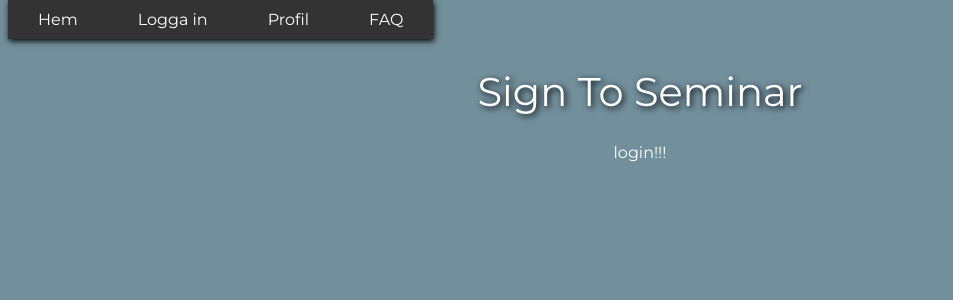
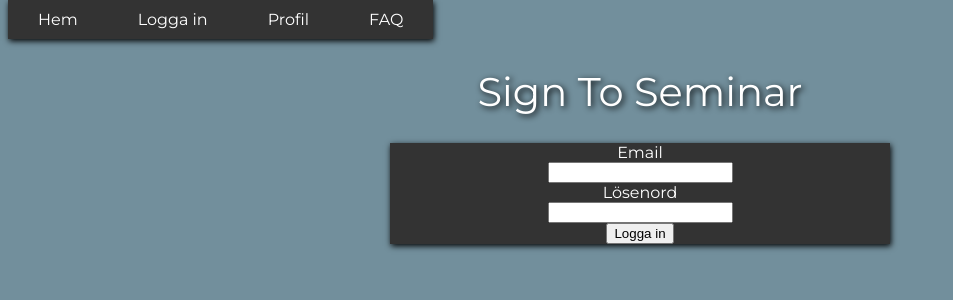
Before and after one commit to moapng/SignToSeminar-Front-End, a React (Create React App) app: page / in a window 1280 px wide. Both pictures are taken after a click on the element "Logga in". Shown: the top 300 px of the page, without its empty margins (0-953 px from the left). Built offline with nearby package versions, Linux system fonts and the light colour scheme; no server answers.

Commit message:
added beginnings of a login-page

```diff
--- a/src/components/pages/loginpage.js
+++ b/src/components/pages/loginpage.js
@@ -3,9 +3,17 @@ import React, { Component } from 'react';
 export default class LoginPage extends Component {
     render() {
         return (
-            <div>
-                login!!!
-            </div>
+                <form className="menu">
+                    <label for="uName">Email</label>
+                    <br/>
+                    <input type="text" id="uName" name="uName"></input>
+                    <br/>
+                    <label for="password">Lösenord</label>
+                    <br/>
+                    <input type="text" id="password" name="password"></input>
+                    <br/>
+                    <input type="submit" value="Logga in"></input>
+                </form>
         );
     }
 }
```
